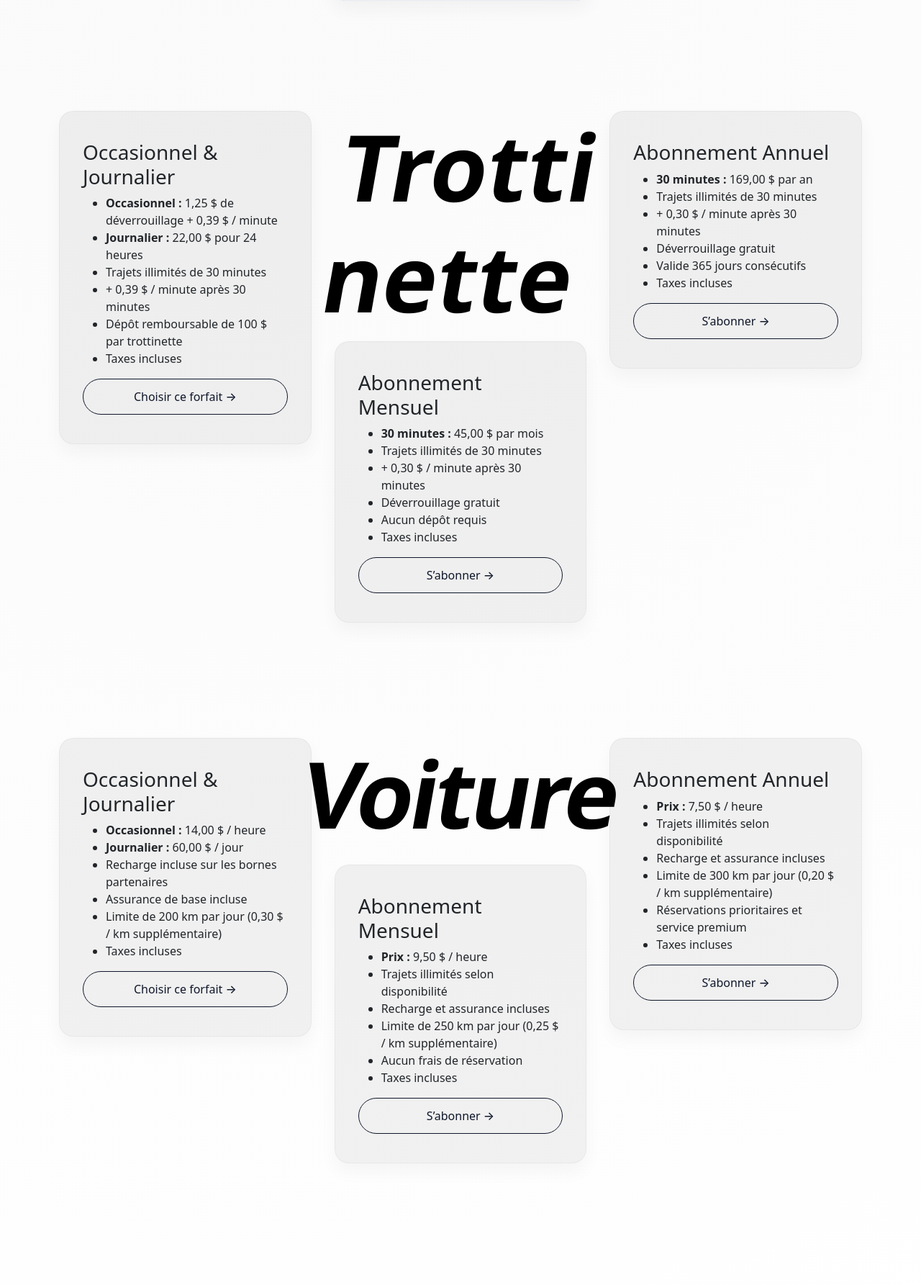
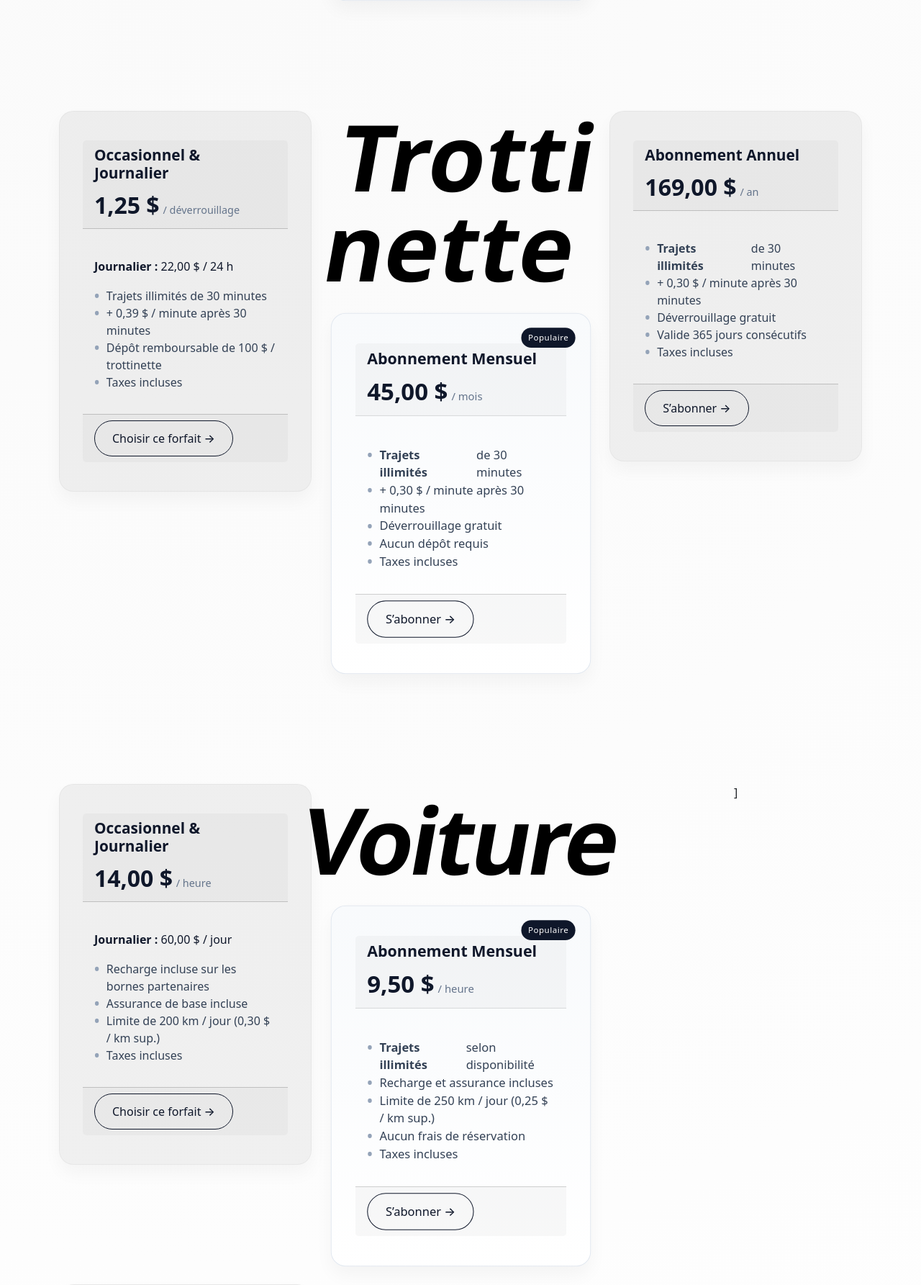
Before and after one commit to alphangenda/Projet_Web_Alpha_Ismail_Edouard, a Django app: page /tarif/ in a window 1280 px wide. Shown: the part 942-2727 px from the top of the page at 72% size. Run offline with Django 5.2, Linux system fonts and the light colour scheme.

Commit message:
Ajout des styles et modification des informations et classes des autres sections de la page tarif

```diff
--- a/ecoflex/templates/ecoflex/tarif.html
+++ b/ecoflex/templates/ecoflex/tarif.html
@@ -84,85 +84,153 @@
         <h2 class="titreTrotinette"><span>Trotti</span><br><span>nette</span></h2>
         <section class="servicesTrotinette">
             <div class="card">
+                <div class="card-header">
                     <h3>Occasionnel & Journalier</h3>
-                <ul>
-                    <li><strong>Occasionnel :</strong> 1,25 $ de déverrouillage + 0,39 $ / minute</li>
-                    <li><strong>Journalier :</strong> 22,00 $ pour 24 heures</li>
+                    <div class="price-block">
+                        <span class="price">1,25 $</span>
+                        <span class="unit">/ déverrouillage</span>
+                    </div>
+                </div>
+
+                <div class="card-body">
+                    <p class="plan-type"><strong>Journalier :</strong> 22,00 $ / 24 h</p>
+                    <ul class="features">
                         <li>Trajets illimités de 30 minutes</li>
                         <li>+ 0,39 $ / minute après 30 minutes</li>
-                    <li>Dépôt remboursable de 100 $ par trottinette</li>
+                        <li>Dépôt remboursable de 100 $ / trottinette</li>
                         <li>Taxes incluses</li>
                     </ul>
+                </div>
+
+                <div class="card-footer">
                     <button class="btn-order">Choisir ce forfait →</button>
                 </div>
+            </div>
 
-            <div class="card cardMiddleTrotinette">
+            <div class="card cardMiddleTrotinette highlight">
+                <div class="card-header">
                     <h3>Abonnement Mensuel</h3>
-                <ul>
-                    <li><strong>30 minutes :</strong> 45,00 $ par mois</li>
-                    <li>Trajets illimités de 30 minutes</li>
+                    <div class="price-block">
+                        <span class="price">45,00 $</span>
+                        <span class="unit">/ mois</span>
+                    </div>
+                </div>
+
+                <div class="card-body">
+                    <ul class="features">
+                        <li><strong>Trajets illimités</strong> de 30 minutes</li>
                         <li>+ 0,30 $ / minute après 30 minutes</li>
                         <li>Déverrouillage gratuit</li>
                         <li>Aucun dépôt requis</li>
                         <li>Taxes incluses</li>
                     </ul>
+                </div>
+
+                <div class="card-footer">
                     <button class="btn-order">S’abonner →</button>
+                </div>
             </div>
 
             <div class="card">
+                <div class="card-header">
                     <h3>Abonnement Annuel</h3>
-                <ul>
-                    <li><strong>30 minutes :</strong> 169,00 $ par an</li>
-                    <li>Trajets illimités de 30 minutes</li>
+                    <div class="price-block">
+                        <span class="price">169,00 $</span>
+                        <span class="unit">/ an</span>
+                    </div>
+                </div>
+
+                <div class="card-body">
+                    <ul class="features">
+                        <li><strong>Trajets illimités</strong> de 30 minutes</li>
                         <li>+ 0,30 $ / minute après 30 minutes</li>
                         <li>Déverrouillage gratuit</li>
                         <li>Valide 365 jours consécutifs</li>
                         <li>Taxes incluses</li>
                     </ul>
+                </div>
+
+                <div class="card-footer">
                     <button class="btn-order">S’abonner →</button>
                 </div>
+            </div>
         </section>
+
         <h2 class="titreVoiture">Voiture</h2>
         <section class="servicesVoiture">
             <div class="card">
+                <div class="card-header">
                     <h3>Occasionnel & Journalier</h3>
-                <ul>
-                    <li><strong>Occasionnel :</strong> 14,00 $ / heure</li>
-                    <li><strong>Journalier :</strong> 60,00 $ / jour</li>
+                    <div class="price-block">
+                        <span class="price">14,00 $</span>
+                        <span class="unit">/ heure</span>
+                    </div>
+                </div>
+
+                <div class="card-body">
+                    <p class="plan-type"><strong>Journalier :</strong> 60,00 $ / jour</p>
+                    <ul class="features">
                         <li>Recharge incluse sur les bornes partenaires</li>
                         <li>Assurance de base incluse</li>
-                    <li>Limite de 200 km par jour (0,30 $ / km supplémentaire)</li>
+                        <li>Limite de 200 km / jour (0,30 $ / km sup.)</li>
                         <li>Taxes incluses</li>
                     </ul>
+                </div>
+
+                <div class="card-footer">
                     <button class="btn-order">Choisir ce forfait →</button>
                 </div>
+            </div>
 
-            <div class="card cardMiddleVoiture">
+            <div class="card cardMiddleVoiture highlight">
+                <div class="card-header">
                     <h3>Abonnement Mensuel</h3>
-                <ul>
-                    <li><strong>Prix :</strong> 9,50 $ / heure</li>
-                    <li>Trajets illimités selon disponibilité</li>
+                    <div class="price-block">
+                        <span class="price">9,50 $</span>
+                        <span class="unit">/ heure</span>
+                    </div>
+                </div>
+
+                <div class="card-body">
+                    <ul class="features">
+                        <li><strong>Trajets illimités</strong> selon disponibilité</li>
                         <li>Recharge et assurance incluses</li>
-                    <li>Limite de 250 km par jour (0,25 $ / km supplémentaire)</li>
+                        <li>Limite de 250 km / jour (0,25 $ / km sup.)</li>
                         <li>Aucun frais de réservation</li>
                         <li>Taxes incluses</li>
                     </ul>
+                </div>
+
+                <div class="card-footer">
                     <button class="btn-order">S’abonner →</button>
                 </div>
+            </div>
 
-            <div class="card">
+            ] <div class="card">
+                <div class="card-header">
                     <h3>Abonnement Annuel</h3>
-                <ul>
-                    <li><strong>Prix :</strong> 7,50 $ / heure</li>
-                    <li>Trajets illimités selon disponibilité</li>
+                    <div class="price-block">
+                        <span class="price">7,50 $</span>
+                        <span class="unit">/ heure</span>
+                    </div>
+                </div>
+
+                <div class="card-body">
+                    <ul class="features">
+                        <li><strong>Trajets illimités</strong> selon disponibilité</li>
                         <li>Recharge et assurance incluses</li>
-                    <li>Limite de 300 km par jour (0,20 $ / km supplémentaire)</li>
+                        <li>Limite de 300 km / jour (0,20 $ / km sup.)</li>
                         <li>Réservations prioritaires et service premium</li>
                         <li>Taxes incluses</li>
                     </ul>
+                </div>
+
+                <div class="card-footer">
                     <button class="btn-order">S’abonner →</button>
                 </div>
+            </div>
         </section>
+
 
     </div>
 </div>
@@ -196,6 +264,7 @@
         font-size: 8rem;
         color: black;
         transform: translateX(-50%) skewX(-10deg);
+        line-height: 125px;
     }
 
     .titreVoiture {
@@ -235,7 +304,7 @@
     }
 
     .cardMiddleTrotinette {
-        margin-top: 20rem;
+        margin-top: 18rem;
     }
 
     .cardMiddleVoiture {
@@ -357,6 +426,7 @@
     @media (max-width: 768px) {
         .card {
             max-width: 100%;
+
         }
     }
 </style>
```
Lines whose indentation alone changed are shown as unchanged.
